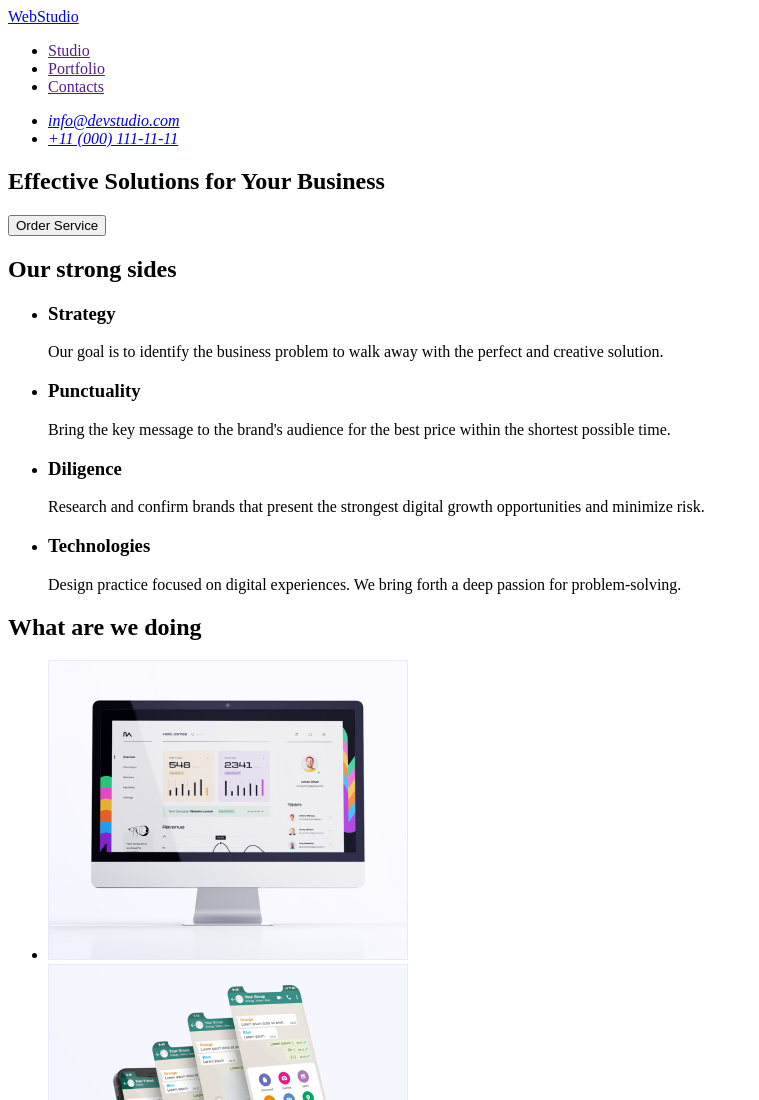
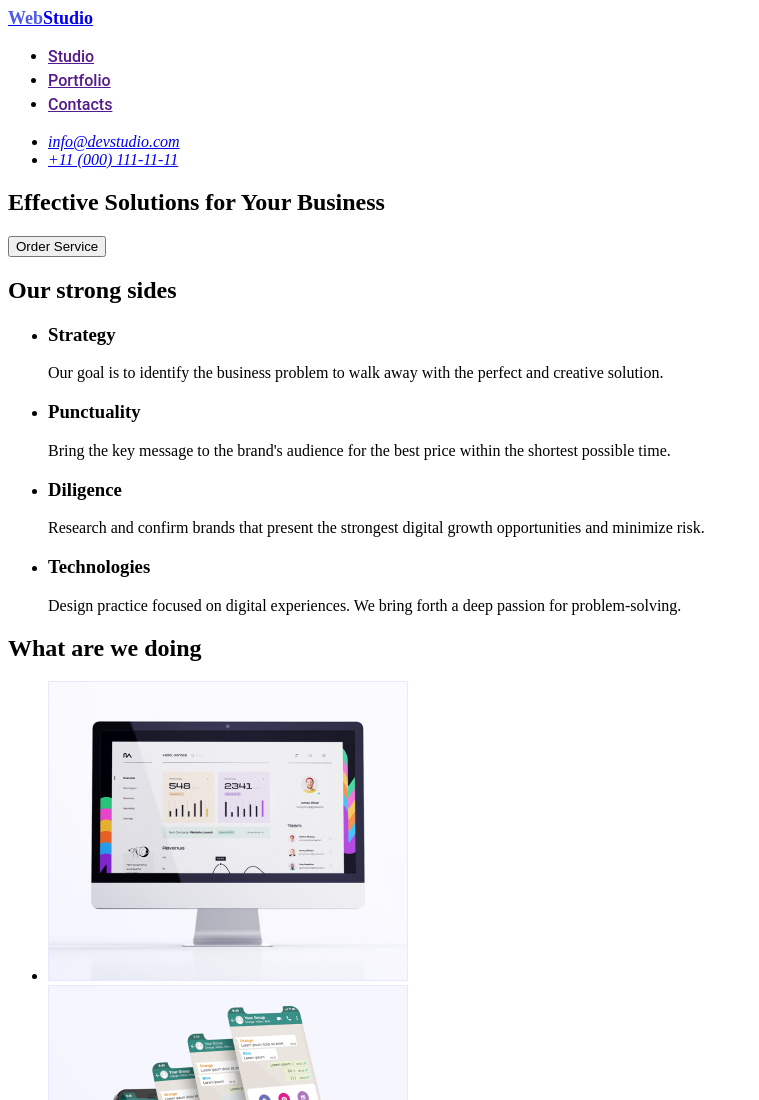
Before and after one commit to Gentleman-88/goit-markup-hw-02, a plain HTML site: page index.html in a window 1280 px wide. Shown: the top 1100 px of the page, without its empty margins (0-759 px from the left). Drawn offline with Linux system fonts and the light colour scheme.

Commit message:
update css

```diff
--- /dev/null
+++ b/css/styles.css
@@ -0,0 +1,24 @@
+.web{
+    color: #4D5AE5;
+    font-family: 'Raleway';
+    font-style: normal;
+        font-weight: 800;
+        font-size: 18px;
+        line-height: 21px;
+}
+
+.webstudio{
+    font-family: 'Raleway';
+        font-style: normal;
+        font-weight: 800;
+        font-size: 18px;
+        line-height: 21px;
+}
+
+.info{
+    font-family: 'Roboto';
+        font-style: normal;
+        font-weight: 500;
+        font-size: 16px;
+        line-height: 24px;
+}
--- a/index.html
+++ b/index.html
@@ -1,6 +1,7 @@
 <!DOCTYPE html>
 <html lang="en">
   <head>
+    <link rel="stylesheet" href="/css/styles.css" />
     <meta charset="UTF-8" />
     <meta name="viewport" content="width=device-width, initial-scale=1.0" />
     <title>Студія</title>
@@ -9,8 +10,10 @@
     <!--header-->
     <header>
       <nav>
-        <a href="./index.html"> WebStudio</a>
-        <ul>
+        <a href="./index.html" class="webstudio"
+          ><span class="web">Web</span>Studio</a
+        >
+        <ul class="info">
           <li><a href="">Studio</a></li>
           <li><a href="">Portfolio</a></li>
           <li><a href="">Contacts</a></li>
```
